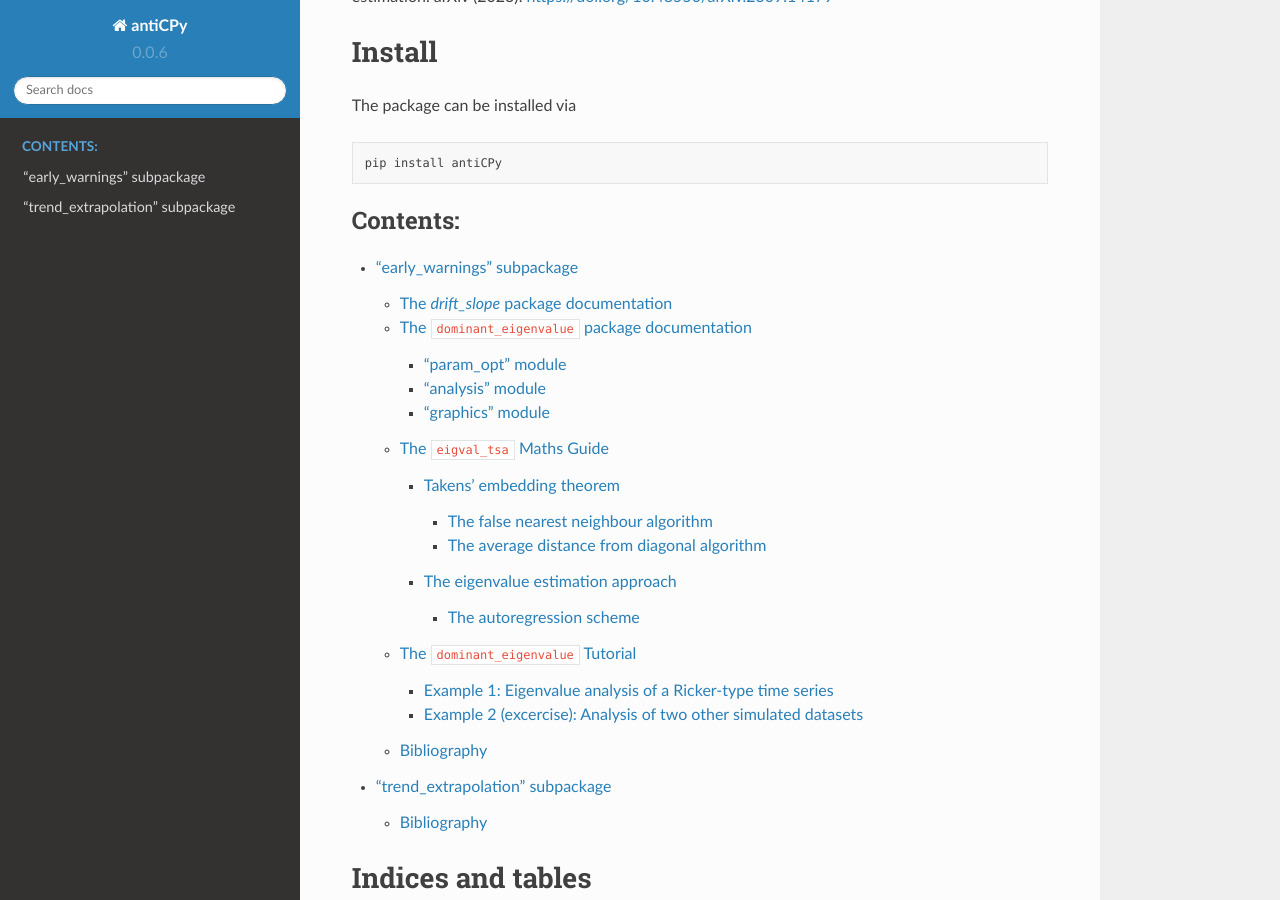
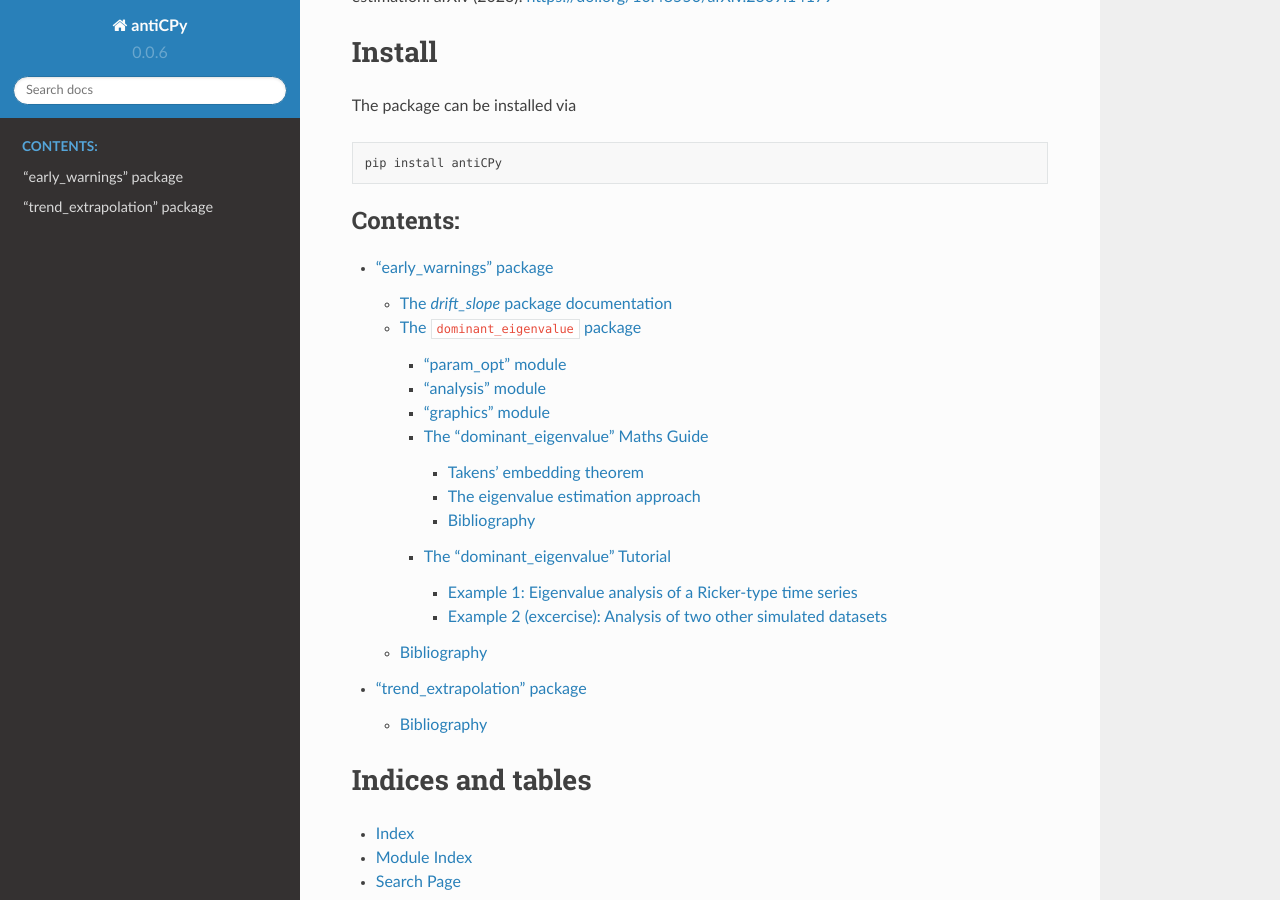
Before and after one commit to MartinHessler/antiCPy, a Sphinx documentation site: the page built from docs/index.rst, in a window 1280 px wide and 900 px high, scrolled down 1008 px. Built offline with Sphinx 7.4.7 and the Read the Docs theme 2.0.0, drawn with Linux system fonts in a browser that asks for light colours; some of the changed text lies outside the part shown.

Commit message:
Modify documentation structure. Correct documentation errors.

```diff
--- a/docs/early_warnings/dominant_eigenvalue/dominant_eigenvalue_docu.rst
+++ b/docs/early_warnings/dominant_eigenvalue/dominant_eigenvalue_docu.rst
@@ -1,8 +1,8 @@
 
 .. _The dominant_eigenvalue subpackage documentation:
 
-The ``dominant_eigenvalue`` package documentation
--------------------------------------------------
+The ``dominant_eigenvalue`` package
+-----------------------------------
 
 The package is designed by procedural programming and contains various functions to
 optimize the method's parameters, perform the dominant eigenvalue analysis and visualize
@@ -46,3 +46,5 @@
    param_opt_API
    analysis_API
    graphics_API
+   dominant_eigenvalue_maths
+   dominant_eigenvalue_tutorial
--- a/docs/early_warnings/dominant_eigenvalue/dominant_eigenvalue_maths.rst
+++ b/docs/early_warnings/dominant_eigenvalue/dominant_eigenvalue_maths.rst
@@ -1,5 +1,5 @@
-The ``eigval_tsa`` Maths Guide
-===============================
+The "dominant_eigenvalue" Maths Guide
+=====================================
 
 In this chapter the main ideas of the methods and algorithms that are used in the ``eigval_tsa`` package are briefly summarized.
 
@@ -130,10 +130,12 @@
 
 There are :math:`p+2` unknown parameters :math:`\phi_n, \mu` and :math:`\sigma` that have to be estimated via a least squares fit of the time series data. AR(:math:`p`) models are widely used for stationary and nonstationary processes. [Boxetal15]_.
 
+Bibliography
+------------
 
 .. [Tak81] Floris Takens. “Detecting strange attractors in turbulence”. In: Dynamical Systems and Turbulence, Warwick 1980. Ed. by David Rand and Lai-Sang Young. Berlin, Heidelberg: Springer Berlin Heidelberg, 1981, pp. 366–381. isbn: 978-3-540-38945-3.
 
-.. [Staetal97] J. Stark et al. “Takens embedding theorems for forced and stochastic systems”. In: Nonlinear Analysis: Theory, Methods & Applications 30.8 (1997). Proceedings of the Second World Congress of Nonlinear Analysts, pp. 5303–5314. issn: 0362-546X. doi: https : / / doi . org / 10 . 1016 / S0362 - 546X(96 ) 00149 - 6. url: http : / / www . sciencedirect . com / science / article / pii / S0362546X96001496.
+.. [Staetal97] J. Stark et al. “Takens embedding theorems for forced and stochastic systems”. In: Nonlinear Analysis: Theory, Methods & Applications 30.8 (1997). Proceedings of the Second World Congress of Nonlinear Analysts, pp. 5303–5314. issn: 0362-546X. doi:https://doi.org/10.1016/S0362-546X(96)00149-6. url: http://www.sciencedirect.com/science/article/pii/S0362546X96001496.
 
 .. [Hes18] Martin Heßler. “Leading indicators in B- and R-tipping systems with focus on eigenvalue estimation”. MA thesis. Westfälische Wilhelms-Universität Münster, 2018.
 
@@ -141,6 +143,6 @@
 
 
 
-.. [RCL94] Michael T. Rosenstein, James J. Collins, and Carlo J. De Luca. “Reconstruction expansion as a geometry-based framework for choosing proper delay times”. In: Physica D: Nonlinear Phenomena 73.1 (1994), pp. 82–98. issn: 0167-2789. doi: https://doi.org/10.1016/0167-2789(94)90226-7. url: http://www. sciencedirect.com/science/article/pii/0167278994902267.
+.. [RCL94] Michael T. Rosenstein, James J. Collins, and Carlo J. De Luca. “Reconstruction expansion as a geometry-based framework for choosing proper delay times”. In: Physica D: Nonlinear Phenomena 73.1 (1994), pp. 82–98. issn: 0167-2789. doi: https://doi.org/10.1016/0167-2789(94)90226-7. url: http://www.sciencedirect.com/science/article/pii/0167278994902267.
 
-.. [Boxetal15] George E. P. Box et al. Time Series Analysis : Forecasting and Control.,Incorporated, 2015. ProQuest Ebook Central, https://ebookcentral.proquest.com/lib/ulbmuenster/detail.action?docID=2064681. Wiley Series in Probability and Statistics Ser. John Wiley & Sons, Incorporated, 2015. isbn: 9781118675021 (print) 9781118674918 (e-book). url: https : / / ebookcentral . proquest . com / lib / ulbmuenster / detail . action?docID=2064681.
+.. [Boxetal15] George E. P. Box et al. Time Series Analysis : Forecasting and Control.,Incorporated, 2015. ProQuest Ebook Central, https://ebookcentral.proquest.com/lib/ulbmuenster/detail.action?docID=2064681. Wiley Series in Probability and Statistics Ser. John Wiley & Sons, Incorporated, 2015. isbn: 9781118675021 (print) 9781118674918 (e-book). url: https://ebookcentral.proquest.com/lib/ulbmuenster/detail.action?docID=2064681.
--- a/docs/early_warnings/dominant_eigenvalue/dominant_eigenvalue_tutorial.rst
+++ b/docs/early_warnings/dominant_eigenvalue/dominant_eigenvalue_tutorial.rst
@@ -1,5 +1,5 @@
-The ``dominant_eigenvalue`` Tutorial
-====================================
+The "dominant_eigenvalue" Tutorial
+==================================
 
 This short tutorial aims for an intuitive understanding of the functions and tools that are provided by the
 ``dominant_eigenvalue`` package. A complete code example to analyse the eigenvalues of the system is given for a
--- a/docs/early_warnings/early_warnings.rst
+++ b/docs/early_warnings/early_warnings.rst
@@ -1,22 +1,14 @@
-"early_warnings" subpackage
----------------------------
+"early_warnings" package
+------------------------
 
 
-This is the `antiCPy.early_warnings` subpackage. It contains two resilience or early warning metrics:
+This is the `antiCPy.early_warnings` package. It contains two resilience or early warning metrics:
 
 #. the `drift_slope` with basically three fit objects:
 
-    #. the `LangevinEstimation` class that provides possibilities to parameterize the drift and diffusion function in
-        terms of polynomials. The parameters of these functions can be estimated via Markov Chain Monte Carlo (MCMC)
-        sampling or maximum posterior (MAP) estimation and the drift slope can be calculated in a rolling window approach
-        in order to detect changes in the resilience and noise level of a system.
-    #. the `BinningLangevinEstimation` class that is designed to perform a bin-wise MAP LangevinEstimation inspired by
-        [Kleinhans2012]_ . In general, the MAP approach is of course much faster than the MCMC approach. In cases of high
-        amount of data per window or a single estimation over a huge dataset the binning approach is computationally
-        more efficient.
-    #. the ``NonMarkovEstimation` class that introduces a second unobserved Ornstein-Uhlenbeck (OU) process that couples
-        with a constant coefficient into the observed dynamics. The short-term propagator is adjusted following [Willers2021]_ .
-        Furthermore, a time scale separation of adjustable degree can be assumed a priori.
+    #. the `LangevinEstimation` class that provides possibilities to parameterize the drift and diffusion function in terms of polynomials. The parameters of these functions can be estimated via Markov Chain Monte Carlo (MCMC) sampling or maximum posterior (MAP) estimation and the drift slope can be calculated in a rolling window approach in order to detect changes in the resilience and noise level of a system.
+    #. the `BinningLangevinEstimation` class that is designed to perform a bin-wise MAP LangevinEstimation inspired by [Kleinhans2012]_ . In general, the MAP approach is of course much faster than the MCMC approach. In cases of high amount of data per window or a single estimation over a huge dataset the binning approach is computationally more efficient.
+    #. the `NonMarkovEstimation` class that introduces a second unobserved Ornstein-Uhlenbeck (OU) process that couples with a constant coefficient into the observed dynamics. The short-term propagator is adjusted following [Willers2021]_ . Furthermore, a time scale separation of adjustable degree can be assumed a priori.
     .. important::
         A fourth `RocketFastResilienceEstimation` is introduced. As superclass it works as a kind of wrapper of the former.
         Basically, it adds the ``fast_resilience_scan(...)`` and ``fast_MAP_resilience_scan(___)`` functionalities to the
--- a/docs/index.rst
+++ b/docs/index.rst
@@ -2,7 +2,7 @@
    sphinx-quickstart on Mon Dec 13 10:57:34 2021.
 
 
-Welcome to antiCPy's documentation!
+Welcome to `antiCPy's` documentation!
 ===================================
 
 The package abbreviation **antiCPy** stands for ''**anti**\ cipate **C**\ ritical **P**\ oints (and if you like **C**\
--- a/docs/trend_extrapolation/trend_extrapolation.rst
+++ b/docs/trend_extrapolation/trend_extrapolation.rst
@@ -1,7 +1,7 @@
-"trend_extrapolation" subpackage
+"trend_extrapolation" package
 --------------------------------
 
-This is the `antiCPy.trend_extrapolation` subpackage. It contains
+This is the `antiCPy.trend_extrapolation` package. It contains
 
 #. the class `CPSegmentFit` (basic serial implementation),
 #. the class `BatchedCPSegmentFit` (strongly parallelized version).
```
Also changed, not shown: other parts of docs/early_warnings/early_warnings.rst (+1 -4 lines), 1 other file.
